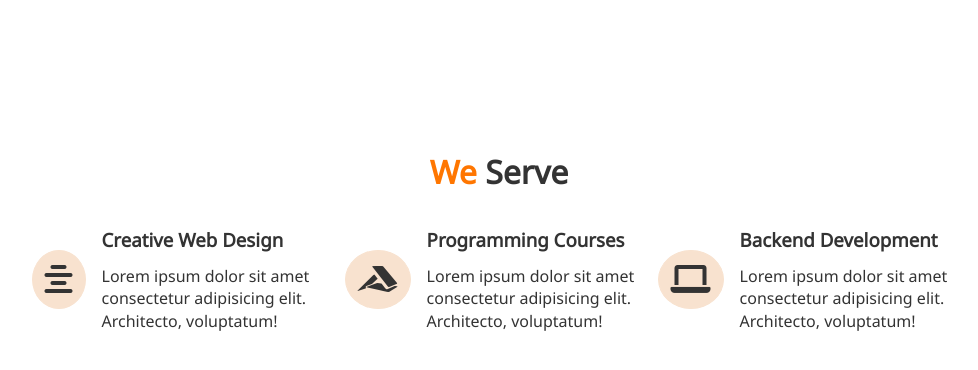
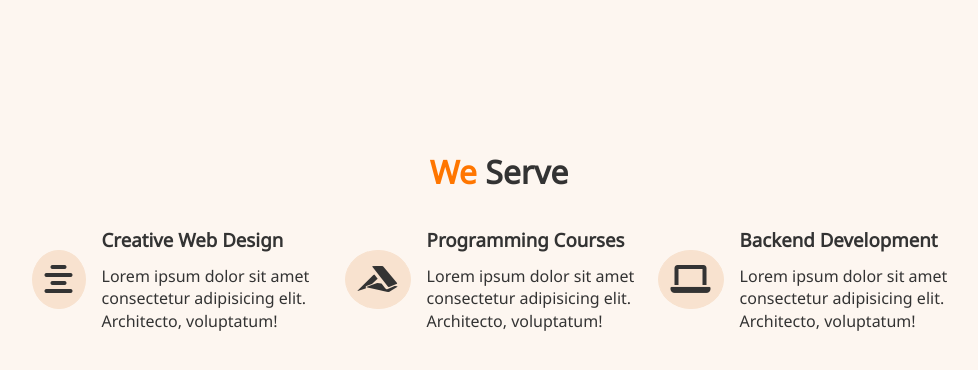
Before and after one commit to julienne29/Ramos_Julienne_Assessment, a plain HTML site: page index.html in a window 1280 px wide. Shown: the whole page, without its empty margins (141-1119 px from the left). Drawn offline with Linux system fonts and the light colour scheme.

Commit message:
background color

```diff
--- a/CSS/style.css
+++ b/CSS/style.css
@@ -20,6 +20,7 @@ body{
     line-height: 1.4;
     text-decoration: none;
     color: #333;
+    background-color: #fdf6f0;
 }
 .container p{
     margin: 0.75rem 0;
```
